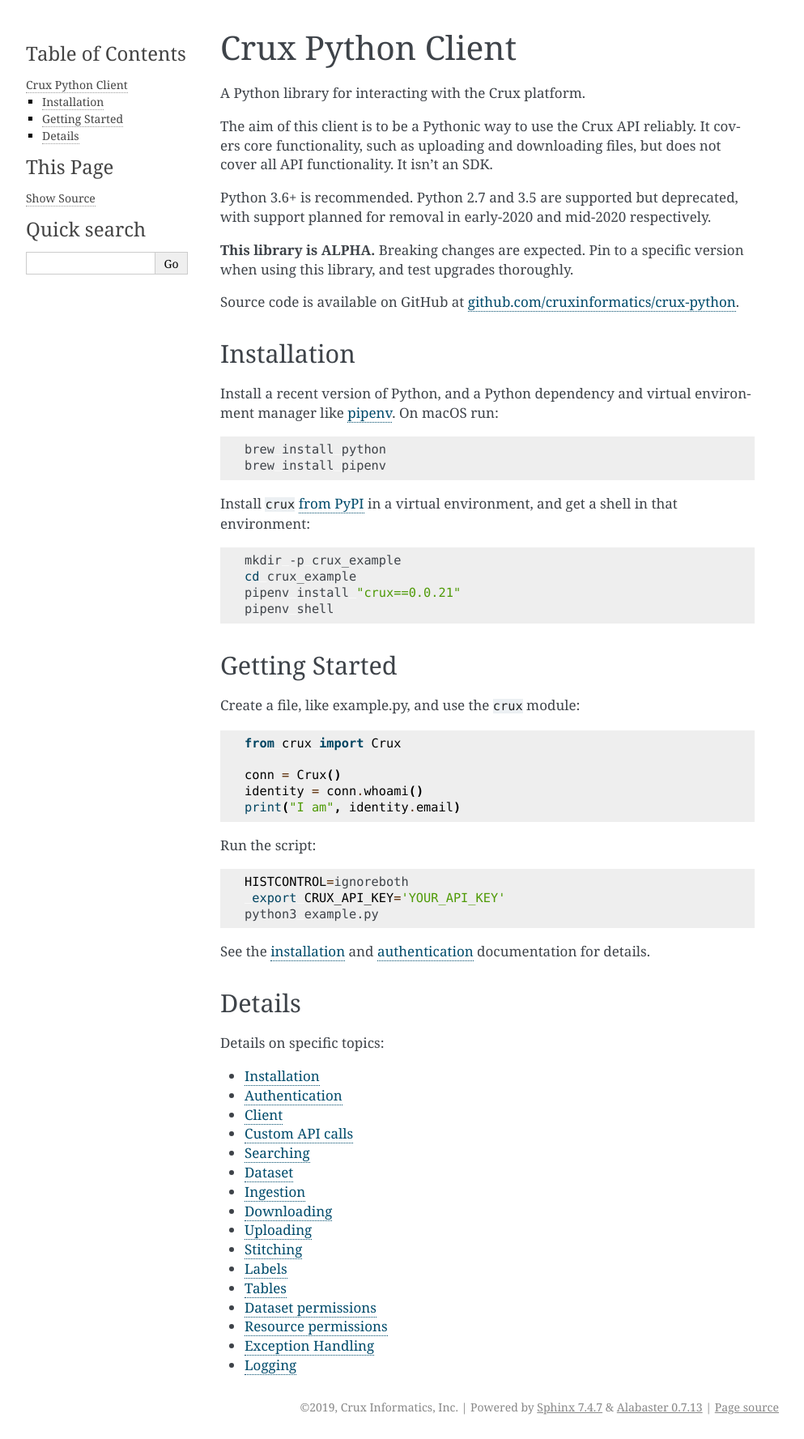
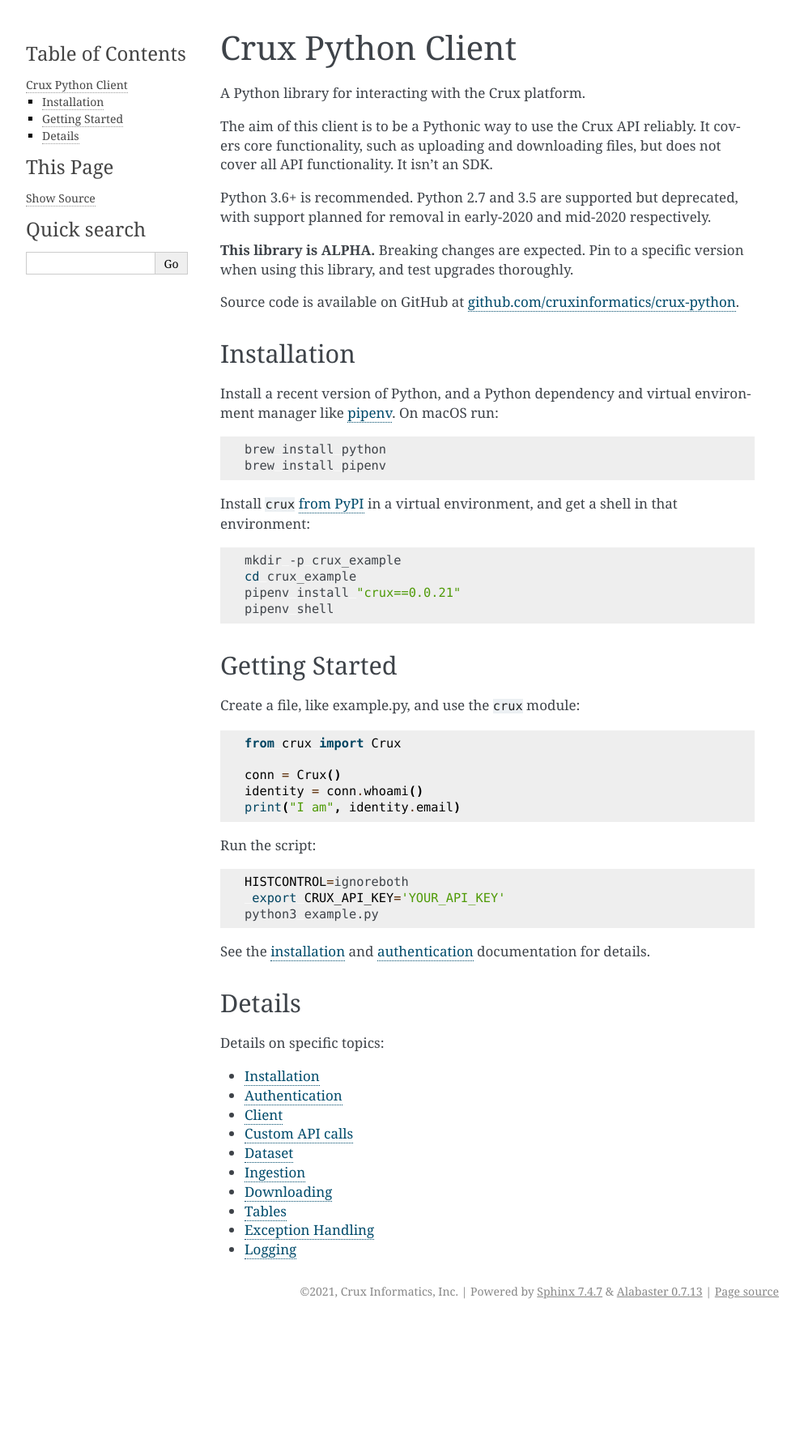
Before and after one commit to cruxinformatics/crux-python, a Sphinx documentation site: the page built from docs/index.md, in a window 1280 px wide. Shown: the whole page at 81% size, without its empty margins (148-1141 px from the left). Built offline with Sphinx 7.4.7, drawn with Linux system fonts in a browser that asks for light colours; pages that are not in the unit, such as notebooks, are missing from menus; after the commit the page ends 1634 px from its top, so only the background shows below that.

Commit message:
client focused docs

```diff
--- a/docs/conf.py
+++ b/docs/conf.py
@@ -24,7 +24,7 @@
 # -- Project information -----------------------------------------------------
 
 project = u"crux-python"
-copyright = u"2019, Crux Informatics, Inc"
+copyright = u"2021, Crux Informatics, Inc"
 author = u"Crux Informatics, Inc."
 
 # The short X.Y version
--- a/docs/index.md
+++ b/docs/index.md
@@ -56,15 +56,10 @@
 - [Installation](installation.md)
 - [Authentication](authentication.md)
 - [Client](client.md)
-- [Searching](searching.md)
 - [Dataset](dataset.md)
 - [Ingestion](ingestion.md)
 - [Downloading](downloading.md)
-- [Uploading](uploading.md)
-- [Stitching](stitching.md)
-- [Labels](labels.md)
 - [Tables](tables.md)
-- [Resource Permissions](permissions.md)
 - [Exception Handling](exception_handling.md)
 - [Logging](logging.md)
 - [API Reference](modules.rst)
```
Also changed, not shown: docs/_labels.md (renamed from docs/labels.md), docs/_permissions.md (renamed from docs/permissions.md), docs/_searching.md (renamed from docs/searching.md), docs/_stitching.md (renamed from docs/stitching.md), docs/_uploading.md (renamed from docs/uploading.md).
